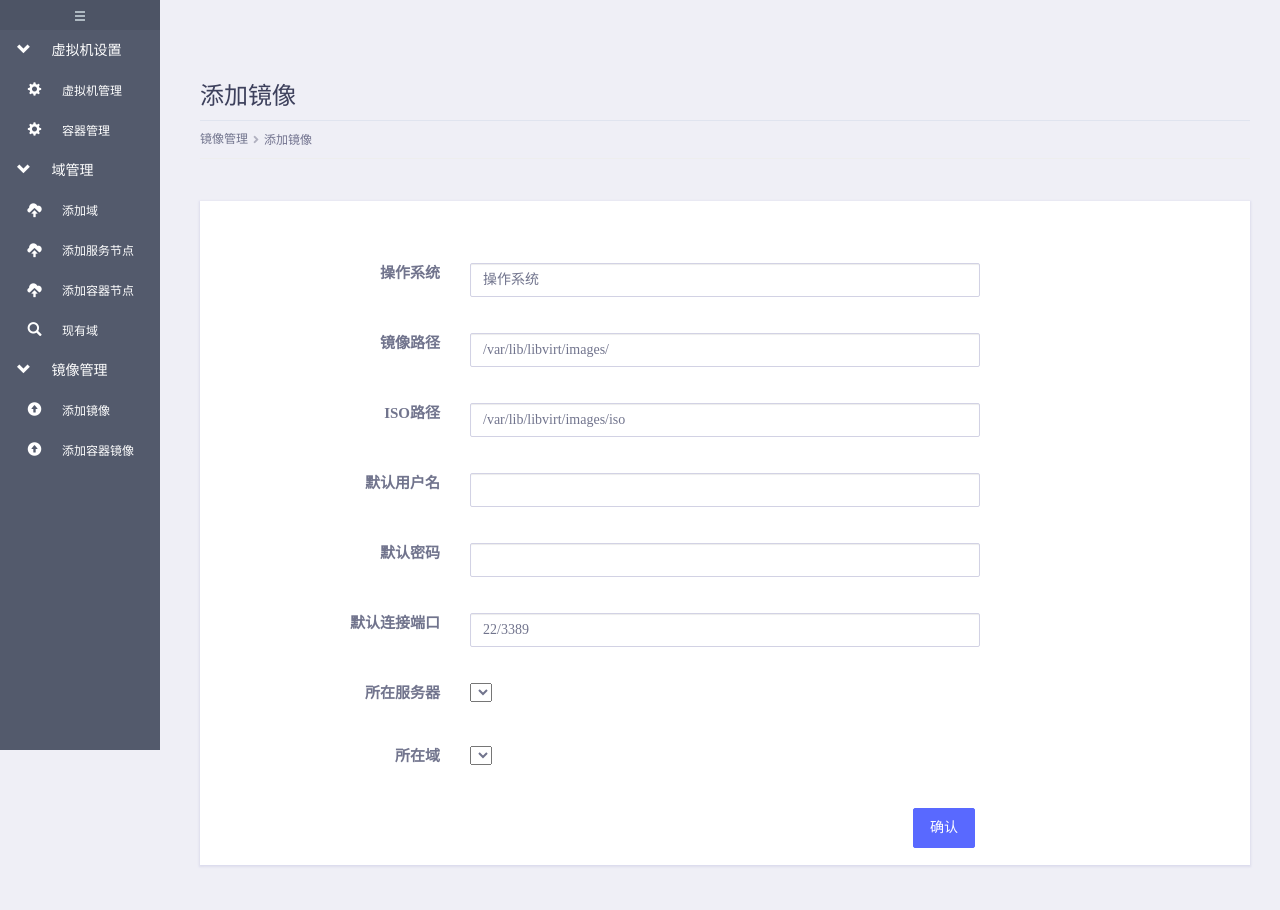
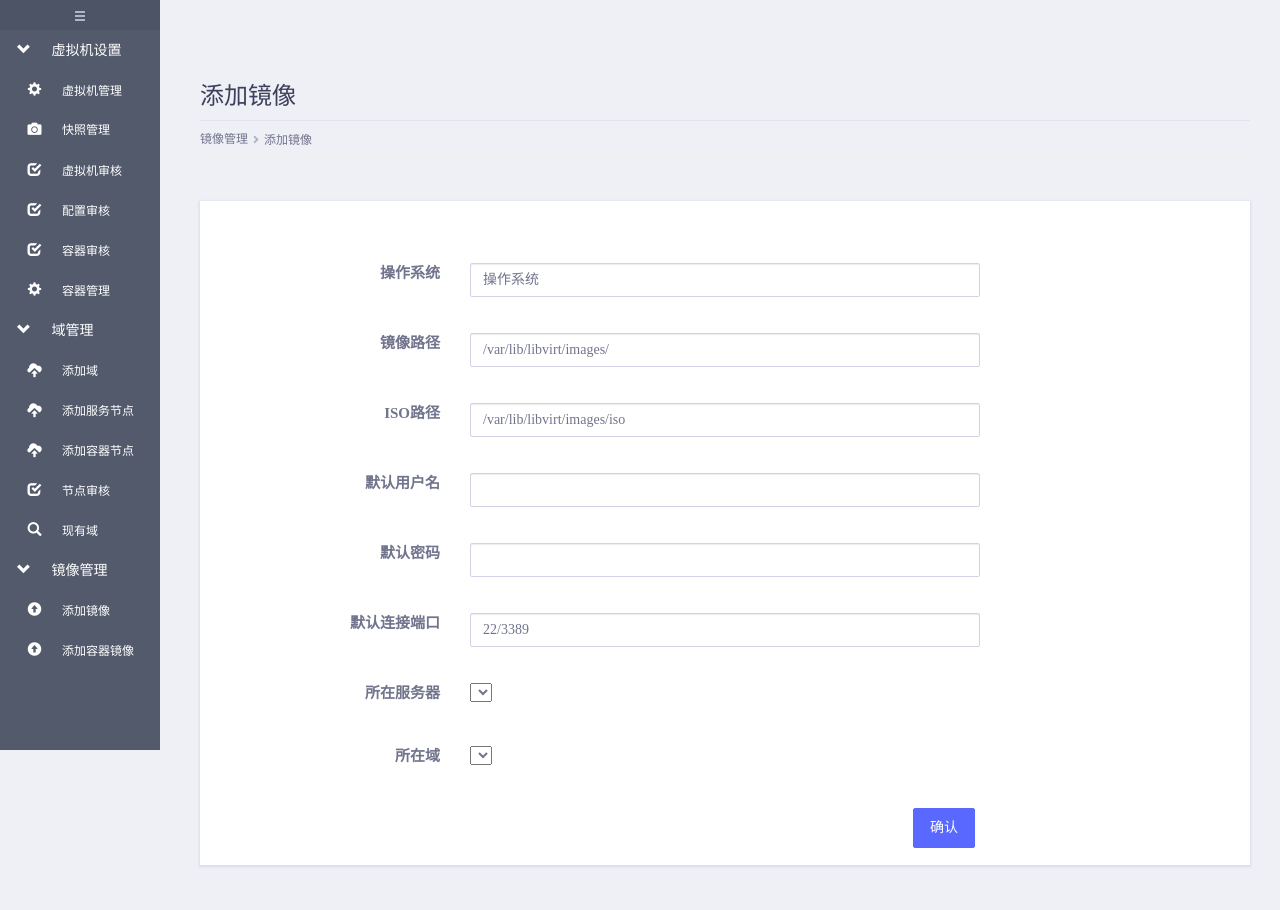
Before and after one commit to liangsqsq/bs, a Django app: template templates/admins/add_img.html in a window 1280 px wide. Shown: the part 50-960 px from the top of the page. Run offline with Django 3.2, Linux system fonts and the light colour scheme; the template is opened without the code that fills it, so the values that code supplies are empty; some libraries are stand-ins or nearby versions; some web fonts are replaced.

Commit message:
add shenhe

```diff
--- a/templates/users/user-base.html
+++ b/templates/users/user-base.html
@@ -170,15 +170,15 @@
                             <span class="sublist-icon glyphicon glyphicon-cog"></span>
                             <span class="sublist-title">虚拟机管理</span></a>
                     </li>
-<!--                     <li>-->
-<!--                        <div class="showtitle" style="width:100px;">快照管理</div>-->
-<!--                        <a href="{% url 'admins:snapshot_manage' %}">-->
-<!--                            <span>&nbsp;&nbsp;</span>-->
-<!--                            <span class="sublist-icon fa fa-camera"></span>-->
-<!--                            <span class="sublist-title">快照管理</span></a>-->
-<!--                    </li>-->
-                    <!-- <li>
-                        <div class="showtitle" style="width:100px;">虚拟机审核，注释我</div>
+                    <li>
+                       <div class="showtitle" style="width:100px;">快照管理</div>
+                       <a href="{% url 'admins:snapshot_manage' %}">
+                           <span>&nbsp;&nbsp;</span>
+                           <span class="sublist-icon fa fa-camera"></span>
+                           <span class="sublist-title">快照管理</span></a>
+                   </li>
+                    <li>
+                        <!-- <div class="showtitle" style="width:100px;">虚拟机审核</div> -->
                         <a href="{% url 'admins:apply_vm' 1 %}">
                             <span>&nbsp;&nbsp;</span>
                             <span class="sublist-icon glyphicon glyphicon-check"></span>
@@ -187,14 +187,14 @@
                         </a>
                     </li>
                     <li>
-                        <div class="showtitle" style="width:100px;">配置审核,注释我</div>
+                        <!-- <div class="showtitle" style="width:100px;">配置审核</div> -->
                         <a href="{% url 'admins:apply_setting' 1 %}">
                             <span>&nbsp;&nbsp;</span>
                             <span class="sublist-icon glyphicon glyphicon-check"></span>
                             <span class="sublist-title">配置审核</span>
                             <span class="label label-info" id="apply_settings"></span>
                         </a>
-                    </li> -->
+                    </li>
 <!--                    <li>-->
 <!--                        &lt;!&ndash; <div class="showtitle" style="width:100px;">端口审核</div> &ndash;&gt;-->
 <!--                        <a href="{% url 'admins:apply_port' 1%}">-->
@@ -205,15 +205,15 @@
 <!--                        </a>-->
 <!--                    </li>-->
 
-                    <!-- <li>
-                        <div class="showtitle" style="width:100px;">端口审核，注释我</div>
+                    <li>
+                        <!-- <div class="showtitle" style="width:100px;">端口审核</div> -->
                         <a href="{% url 'container:docker_verify' 1%}">
                             <span>&nbsp;&nbsp;</span>
                             <span class="sublist-icon glyphicon glyphicon-check"></span>
                             <span class="sublist-title">容器审核</span>
                             <span class="label label-info" id="docker_verifys"></span>
                         </a>
-                    </li> -->
+                    </li>
                     <li>
                         <!-- <div class="showtitle" style="width:100px;">端口审核</div> -->
                         <a href="{% url 'container:container_manage' 1%}">
@@ -252,13 +252,13 @@
                             <span class="sublist-icon glyphicon glyphicon-cloud-upload"></span>
                             <span class="sublist-title">添加容器节点</span></a>
                     </li>
-                    <!-- <li>
+                    <li>
                         <div class="showtitle" style="width:100px;">节点审核</div>
                         <a href="{% url 'admins:apply_node' %}">
                             <span>&nbsp;&nbsp;</span>
                             <span class="sublist-icon glyphicon glyphicon-check"></span>
                             <span class="sublist-title">节点审核</span></a>
-                    </li> -->
+                    </li>
                     <!-- <li>
                         <div class="showtitle" style="width:100px;">级联审核</div>
                         <a href="{% url 'admins:cascade_apply' %}">
```
